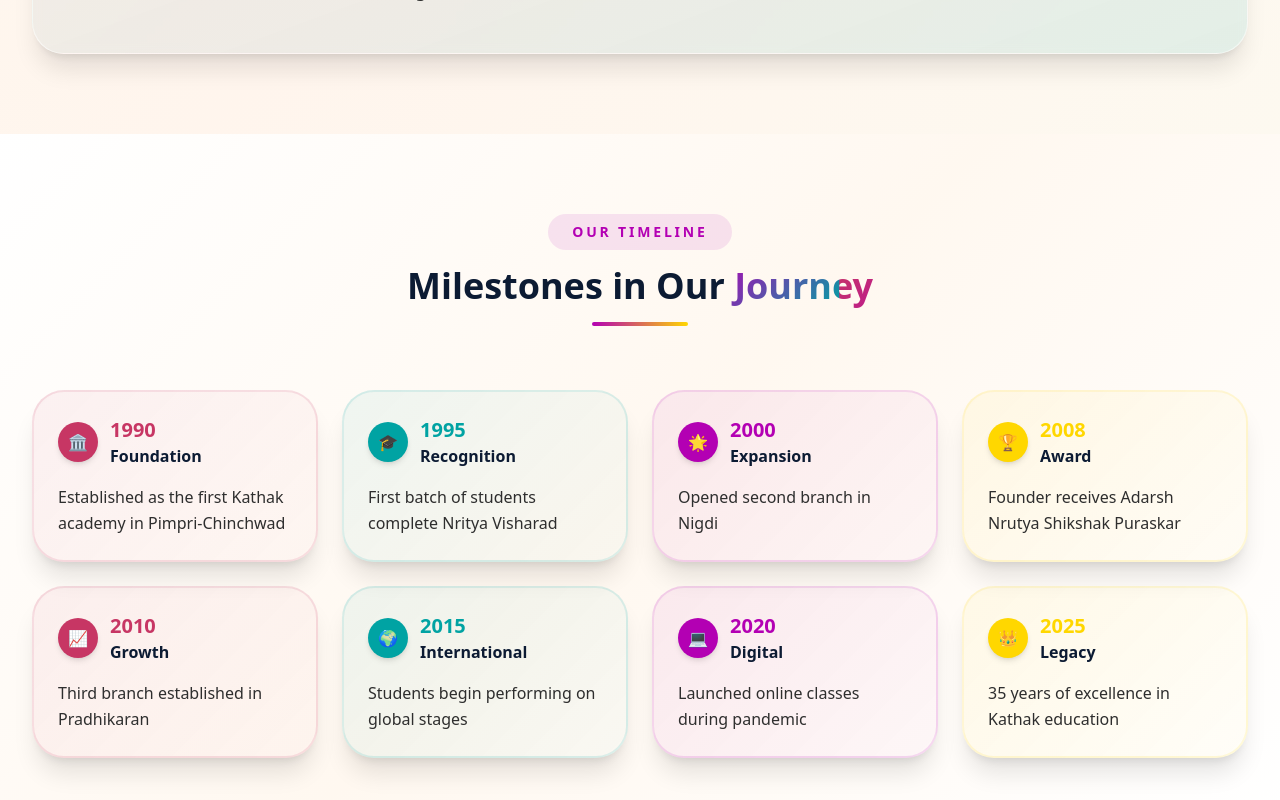
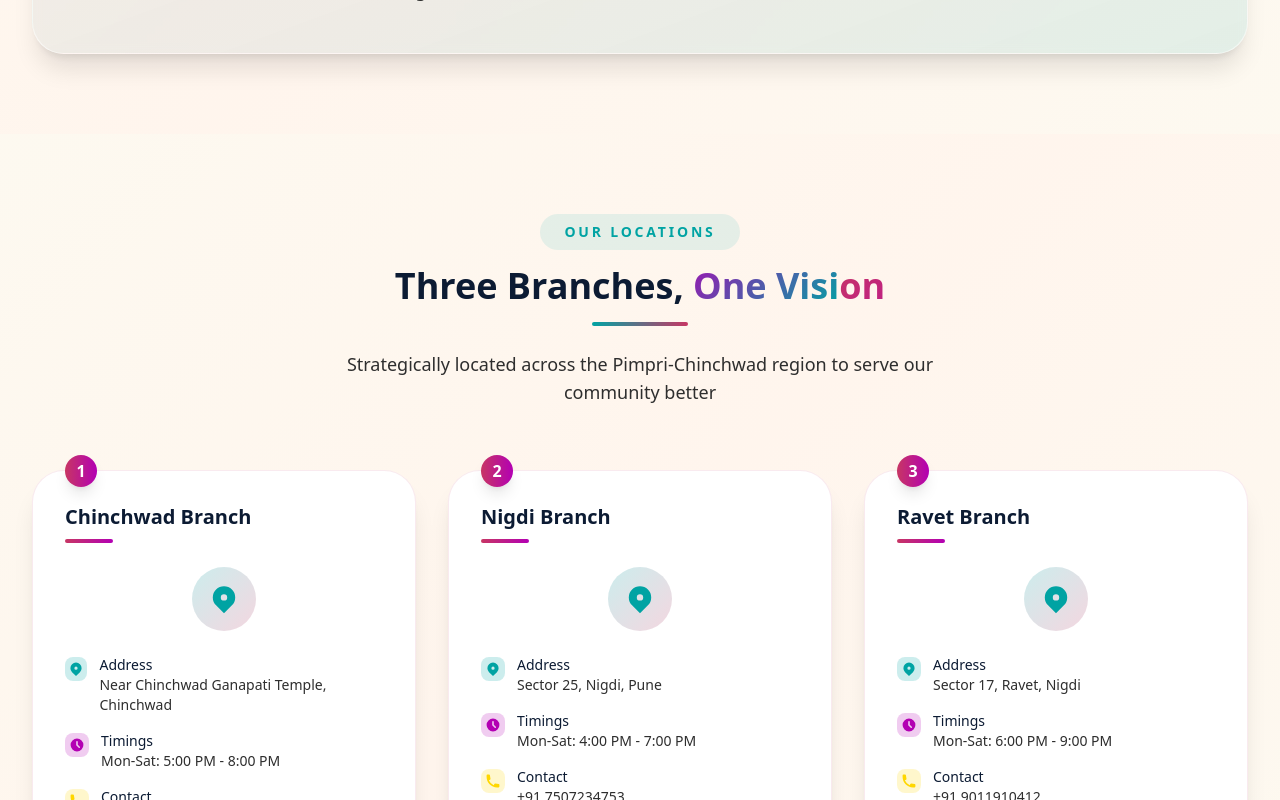
Before and after one commit to jadhavakashofficial/Danceacademy, a Next.js app: page /about in a window 1280 px wide. Shown: the part 3640-4440 px from the top of the page. Built offline with nearby package versions, Linux system fonts and the light colour scheme.

Commit message:
Refine pages and clear artifacts

```diff
--- a/pages/about.js
+++ b/pages/about.js
@@ -648,77 +648,6 @@ export default function About() {
         </div>
       </section>
 
-      {/* Timeline Section */}
-      <section
-        id="timeline"
-        className="py-20 relative overflow-hidden"
-        style={{
-          background: 'linear-gradient(135deg, #FFFFFF 0%, #FFF8F0 50%, #FFFFFF 100%)',
-        }}
-      >
-        <div className="max-w-7xl mx-auto px-4 sm:px-6 lg:px-8">
-          <div className="text-center mb-16">
-            <span className="inline-block px-6 py-2 bg-[#B300B3]/10 text-[#B300B3] rounded-full text-sm font-bold uppercase tracking-[0.2em] mb-4">
-              Our Timeline
-            </span>
-            <h2 className="text-3xl md:text-4xl font-bold text-[#0C1B33] mb-4">
-              Milestones in Our
-              <span className="gradient-text"> Journey</span>
-            </h2>
-            <div className="w-24 h-1 bg-gradient-to-r from-[#B300B3] to-[#FFD700] mx-auto rounded-full"></div>
-          </div>
-
-          <div className="relative">
-            {/* Modern Timeline Design */}
-            <div className="grid grid-cols-1 md:grid-cols-2 lg:grid-cols-4 gap-6">
-              {achievements.map((achievement, index) => (
-                <motion.div
-                  key={index}
-                  initial={{ opacity: 0, scale: 0.9 }}
-                  whileInView={{ opacity: 1, scale: 1 }}
-                  transition={{ duration: 0.6, delay: index * 0.1 }}
-                  viewport={{ once: true }}
-                  className="relative"
-                >
-                  {/* Card */}
-                  <div
-                    className="h-full rounded-2xl p-6 shadow-xl group hover:shadow-2xl transition-all duration-500 transform hover:-translate-y-2"
-                    style={{
-                      background: `linear-gradient(135deg, ${achievement.color}10, ${achievement.color}05)`,
-                      border: `2px solid ${achievement.color}20`
-                    }}
-                  >
-                    <div className="flex flex-col h-full">
-                      <div className="flex items-center mb-4">
-                        <div
-                          className="w-10 h-10 rounded-full flex items-center justify-center text-white mr-3 shadow-md"
-                          style={{ backgroundColor: achievement.color }}
-                        >
-                          {achievement.icon}
-                        </div>
-                        <div>
-                          <div
-                            className="text-xl font-bold"
-                            style={{ color: achievement.color }}
-                          >
-                            {achievement.year}
-                          </div>
-                          <h3 className="font-bold text-[#0C1B33]">
-                            {achievement.title}
-                          </h3>
-                        </div>
-                      </div>
-                      <p className="text-[#2E2E2E] leading-relaxed flex-grow">
-                        {achievement.desc}
-                      </p>
-                    </div>
-                  </div>
-                </motion.div>
-              ))}
-            </div>
-          </div>
-        </div>
-      </section>
 
       {/* Branches Section */}
       <section
--- a/pages/achievements.js
+++ b/pages/achievements.js
@@ -10,23 +10,11 @@ export default function Achievements() {
   const [mounted, setMounted] = useState(false);
   const [activeCategory, setActiveCategory] = useState('all');
   const [selectedAward, setSelectedAward] = useState(null);
-  const [mousePosition, setMousePosition] = useState({ x: 0, y: 0 });
-  const [isHovered, setIsHovered] = useState(false);
 
   useEffect(() => {
     setMounted(true);
   }, []);
 
-
-  // Mouse tracking for interactive effects
-  useEffect(() => {
-    const handleMouseMove = (e) => {
-      setMousePosition({ x: e.clientX, y: e.clientY });
-    };
-
-    window.addEventListener('mousemove', handleMouseMove);
-    return () => window.removeEventListener('mousemove', handleMouseMove);
-  }, []);
 
   const academicMilestones = [
     {
@@ -61,48 +49,42 @@ export default function Achievements() {
       country: "Singapore",
       event: "ABSS Cultural Festival",
       year: "2023-24",
-      image: "🇸🇬",
-      description: "Showcased authentic Kathak at the premier cultural platform"
+
     },
     {
       id: 2,
       country: "Bangkok",
       event: "International Dance Competition",
       year: "2023",
-      image: "🇹🇭",
-      description: "Won multiple awards in classical dance categories"
+
     },
     {
       id: 3,
       country: "Germany",
       event: "European Culture Week",
       year: "2022",
-      image: "🇩🇪",
-      description: "Represented Indian classical arts to European audiences"
+
     },
     {
       id: 4,
       country: "Austria",
       event: "Vienna Arts Festival",
       year: "2022",
-      image: "🇦🇹",
-      description: "Cultural exchange through traditional dance"
+
     },
     {
       id: 5,
       country: "Netherlands",
       event: "Amsterdam Cultural Center",
       year: "2021",
-      image: "🇳🇱",
-      description: "Cross-cultural performance celebrating diversity"
+
     },
     {
       id: 6,
       country: "Paris",
       event: "Festival of India",
       year: "2021",
-      image: "🇫🇷",
-      description: "Mesmerized Parisian audiences with classical elegance"
+
     }
   ];
 
@@ -111,40 +93,30 @@ export default function Achievements() {
       id: 1,
       title: "Adarsh Nrutya Shikshak Puraskar",
       year: "2008",
-      organization: "Lion's Club",
-      description: "Recognition for excellence in dance education",
       category: "vaishali"
     },
     {
       id: 2,
       title: "Yuva Kathak Nrutya Kalakar",
       year: "2009",
-      organization: "Presented by Pt. Ajay Chakraborty",
-      description: "Young artist award for outstanding contribution",
       category: "vaishali"
     },
     {
       id: 3,
       title: "Sangeet Kalopasak Puraskar",
       year: "2016",
-      organization: "Cultural Council",
-      description: "Honoring dedication to classical music and dance",
       category: "vaishali"
     },
     {
       id: 4,
       title: "Kala Rang Puraskar",
       year: "2018",
-      organization: "Arts Foundation",
-      description: "Excellence in cultural preservation and innovation",
       category: "vaishali"
     },
     {
       id: 5,
       title: "Kalarpan Puraskar",
       year: "2019",
-      organization: "Maharashtra Cultural Board",
-      description: "Lifetime contribution to performing arts",
       category: "vaishali"
     }
   ];
@@ -154,40 +126,30 @@ export default function Achievements() {
       id: 1,
       title: "Kalarang Puraskar",
       year: "2018",
-      organization: "Cultural Academy",
-      description: "Recognition for artistic innovation",
       category: "rajashree"
     },
     {
       id: 2,
       title: "Nrityavishkar Award",
       year: "2019",
-      organization: "Dance Innovation Council",
-      description: "Excellence in choreographic creativity",
       category: "rajashree"
     },
     {
       id: 3,
       title: "Best Choreographer",
       year: "2024",
-      organization: "ABSS International",
-      description: "Outstanding choreographic achievement",
       category: "rajashree"
     },
     {
       id: 4,
       title: "Varshant Sitara Puraskar",
       year: "2021",
-      organization: "Kalapini Foundation",
-      description: "Annual recognition for rising stars",
       category: "rajashree"
     },
     {
       id: 5,
       title: "Nehru Yuva Kendra Champion",
       year: "2020-22",
-      organization: "NYK",
-      description: "Three consecutive years of excellence",
       category: "rajashree"
     }
   ];
--- a/pages/index.js
+++ b/pages/index.js
@@ -1024,14 +1024,6 @@ export default function Home() {
                 </div>
                 <span className="text-[#2E2E2E] group-hover:text-[#0C1B33] transition-colors duration-300">Nritya Visharad from Gandharva Mahavidyalaya</span>
               </li>
-              <li className="flex items-start group/item">
-                <div className="flex-shrink-0 mt-1 mr-3 text-[#C73664] transform transition-transform duration-300 group-hover/item:scale-125">
-                  <svg className="w-4 h-4" fill="currentColor" viewBox="0 0 20 20">
-                    <path d="M13 6a3 3 0 11-6 0 3 3 0 016 0zM18 8a2 2 0 11-4 0 2 2 0 014 0zM14 15a4 4 0 00-8 0v3h8v-3zM6 8a2 2 0 11-4 0 2 2 0 014 0zM16 18v-3a5.972 5.972 0 00-.75-2.906A3.005 3.005 0 0119 15v3h-3zM4.75 12.094A5.973 5.973 0 004 15v3H1v-3a3 3 0 013.75-2.906z" />
-                  </svg>
-                </div>
-                <span className="text-[#2E2E2E] group-hover:text-[#0C1B33] transition-colors duration-300">Trained across three major Gharanas</span>
-              </li>
             </ul>
 
 
@@ -1082,7 +1074,6 @@ export default function Home() {
             </div>
 
             <div className="flex flex-wrap gap-1 mb-4">
-              <span className="bg-[#FFD700]/10 text-[#B8860B] px-3 py-1 rounded-full text-xs font-medium border border-[#FFD700]/20">Principal & Choreographer</span>
               <span className="bg-[#B300B3]/10 text-[#B300B3] px-3 py-1 rounded-full text-xs font-medium border border-[#B300B3]/20">Senior Instructor</span>
             </div>
 
@@ -1121,10 +1112,6 @@ export default function Home() {
               </li>
             </ul>
 
-            <div className="bg-gradient-to-r from-white to-[#FFF5ED] p-4 rounded-xl border-l-4 border-[#00A3A3] text-xs shadow-inner group-hover:shadow-lg transition-shadow duration-300">
-              <h4 className="font-bold text-[#00A3A3] mb-1">Specialization:</h4>
-              <p className="font-bold text-[#0C1B33]">Contemporary Kathak fusion</p>
-            </div>
           </div>
         </div>
 
```
